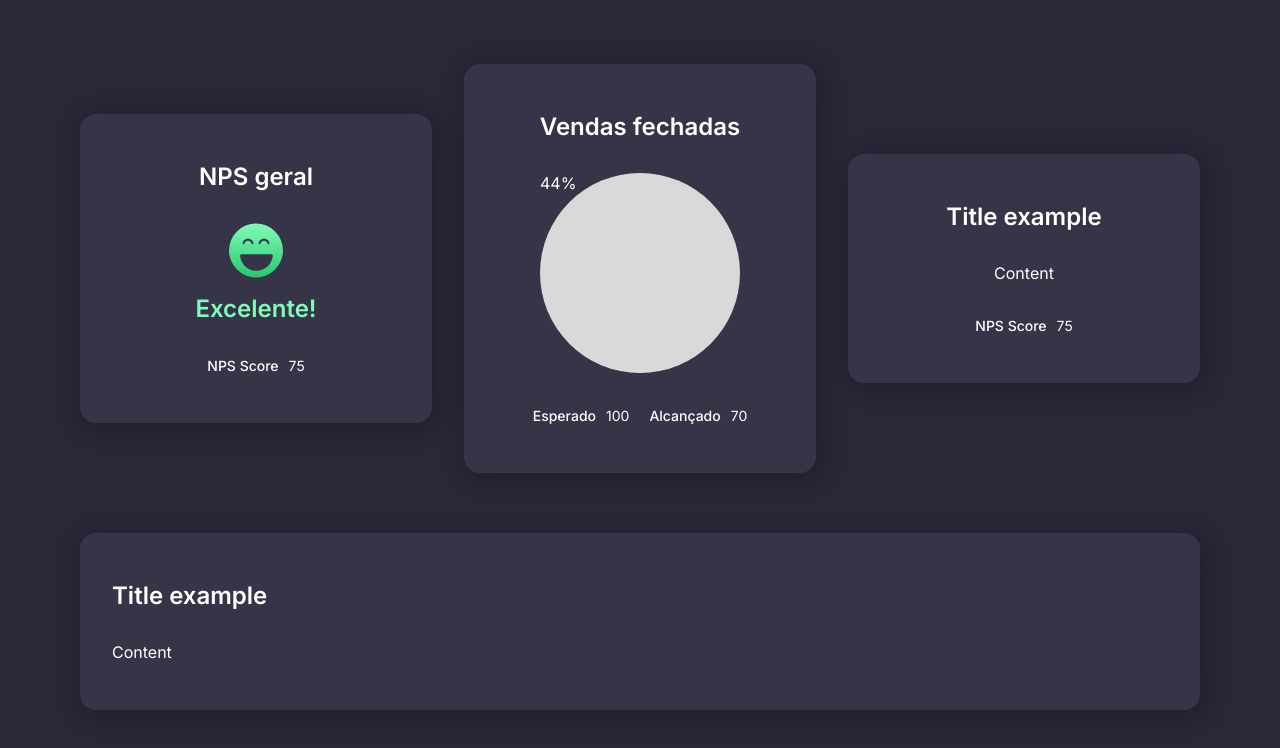
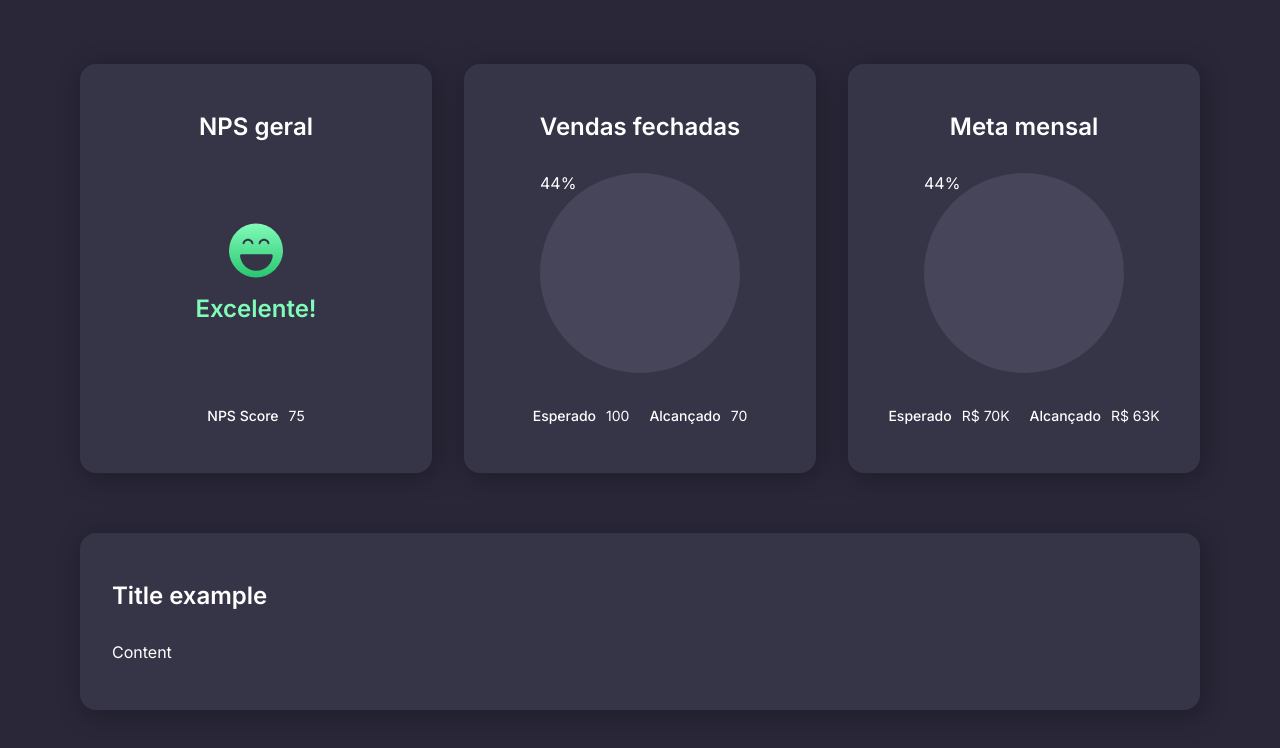
Before and after one commit to eduardamirelly/dashboard-boracodar, a React (Vite) app: page / in a window 1280 px wide. Shown: the top 748 px of the page. Built offline with nearby package versions, Linux system fonts and the light colour scheme.

Commit message:
🎨 update App.tsx

```diff
--- a/src/App.tsx
+++ b/src/App.tsx
@@ -13,7 +13,7 @@ function App() {
     <Container>
       <Content>
         <Box direction="column" gap="60">
-          <Box justify="between" align="center" gap="32">
+          <Box justify="between" align="stretch" gap="32">
             <Board title="NPS geral">
               <Box direction="column" justify="center" align="center" gap="16">
                 <img src={smileSvg} alt="smile face" />
@@ -53,16 +53,26 @@ function App() {
                 </Box>
               </Box>
             </Board>
-            <Board title="Title example">
-              Content
+            <Board title="Meta mensal">
+              <CircleProgress />
 
-              <Box gap="10">
-                <Text weight="medium">
-                  NPS Score
-                </Text>
-                <Text>
-                  75
-                </Text>
+              <Box gap="20">
+                <Box gap="10">
+                  <Text weight="medium">
+                    Esperado
+                  </Text>
+                  <Text>
+                    R$ 70K
+                  </Text>
+                </Box>
+                <Box gap="10">
+                  <Text weight="medium">
+                    Alcançado
+                  </Text>
+                  <Text>
+                    R$ 63K
+                  </Text>
+                </Box>
               </Box>
             </Board>
           </Box>
--- a/src/styles/stitches.config.ts
+++ b/src/styles/stitches.config.ts
@@ -17,7 +17,7 @@ export const { css, styled, theme } = createStitches({
     colors: {
       violetDark: '#292738',
       violetMedium: '#363447',
-      violetLight: '#D9D9D9',
+      violetLight: '#d9d9ff1a',
       white: '#ffffff',
       green: '#81FBB8',
     },
```
